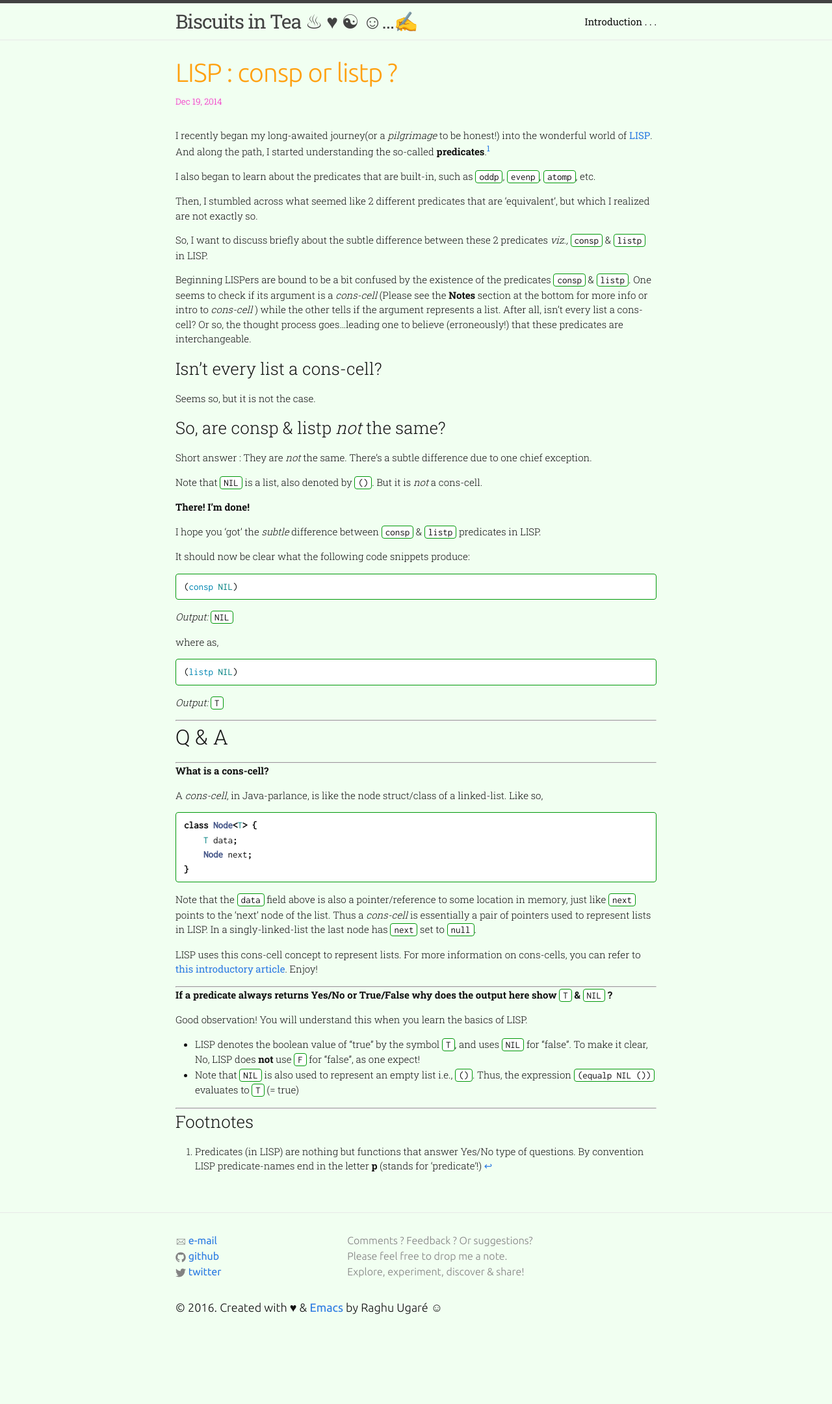
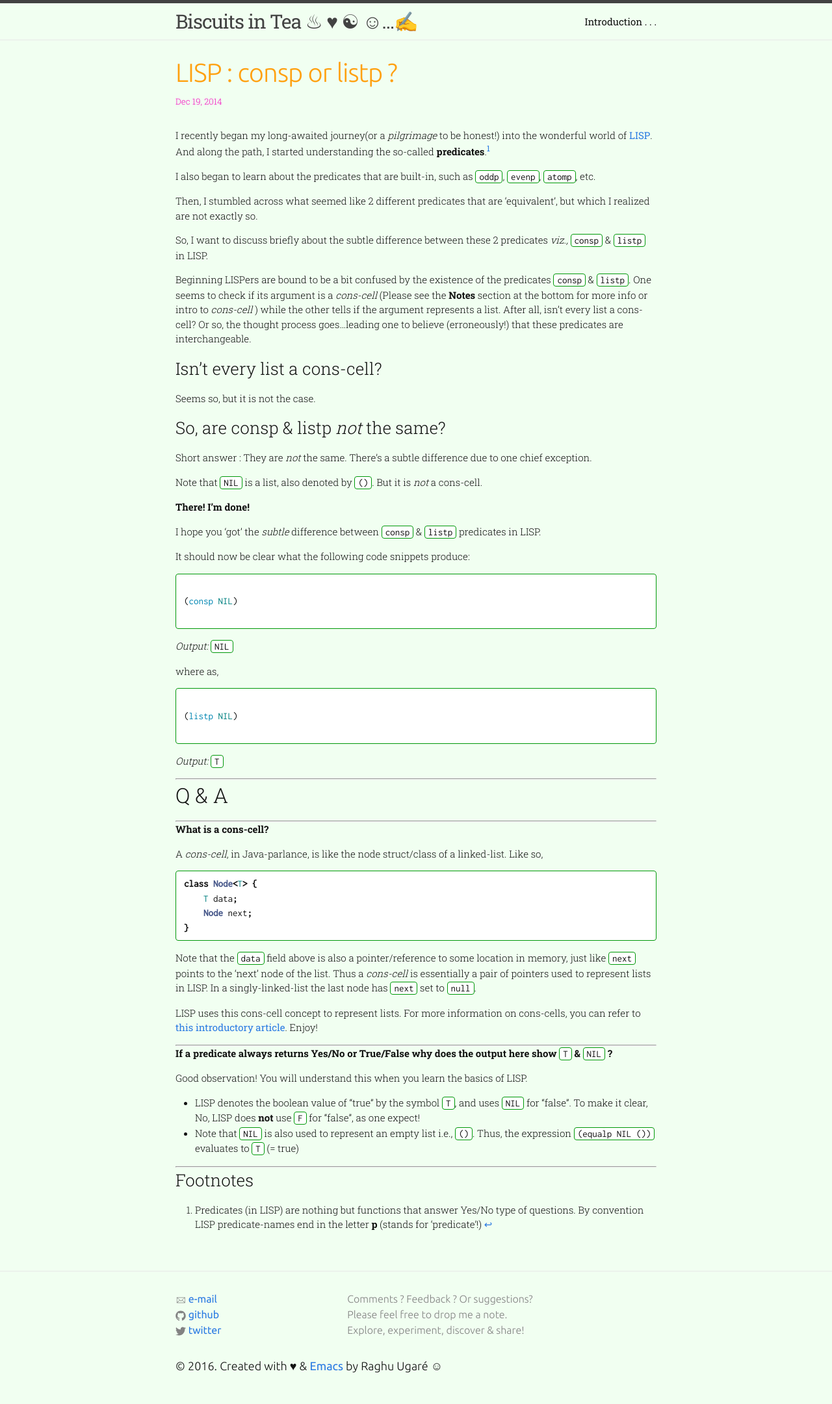
Before and after one commit to raghuugare/raghuugare.bkup, a Jekyll site: the page built from _posts/2014-12-19-subtle_difference.markdown, in a window 1280 px wide. Shown: the whole page at 65% size. Built offline with Jekyll 4.4.1, drawn with Linux system fonts in a browser that asks for light colours; some web fonts are replaced; before the commit the page ends 2071 px from its top, so only the background shows below that.

Commit message:
New style code markdown.

````diff
--- a/_posts/2014-12-19-subtle_difference.markdown
+++ b/_posts/2014-12-19-subtle_difference.markdown
@@ -36,20 +36,22 @@ I hope you 'got' the _subtle_ difference between `consp` & `listp` predicates in
 
 It should now be clear what the following code snippets produce:
 
-{% highlight LISP %}
+``` lisp
 
 (consp NIL)
 
-{% endhighlight %}
+```
+
 _Output:_  `NIL`
 
 where as,
 
-{% highlight LISP %}
+``` lisp
 
 (listp NIL)
 
-{% endhighlight %}
+```
+
 _Output:_ `T`
 
 ---
@@ -62,12 +64,12 @@ _Output:_ `T`
 
 A _cons-cell_, in Java-parlance, is like the node struct/class of a linked-list. Like so,
 
-{% highlight java %}
+``` java
 class Node<T> {
     T data;
     Node next;
 }
-{% endhighlight %}
+```
 
 Note that the `data` field above is also a pointer/reference to some location in memory, just like `next` points to the 'next' node of the list. Thus a _cons-cell_ is essentially a pair of pointers used to represent lists in LISP. In a singly-linked-list the last node has `next` set to `null`.
 
````
